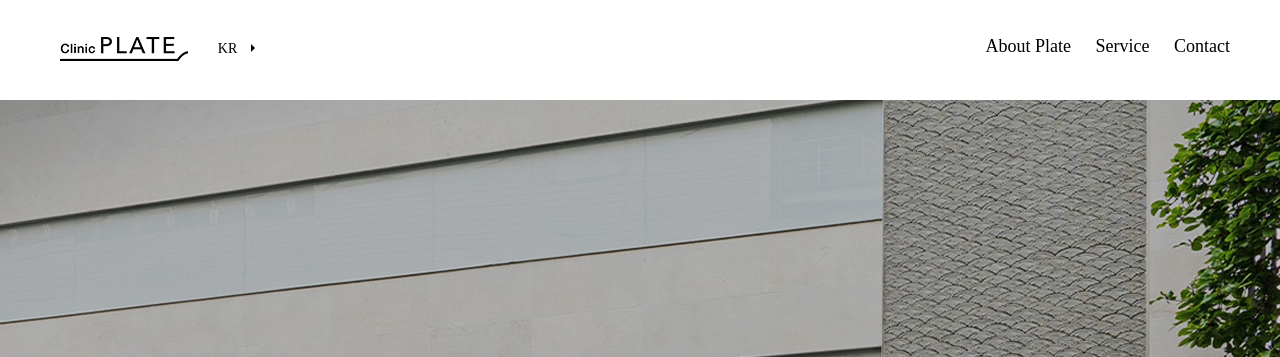
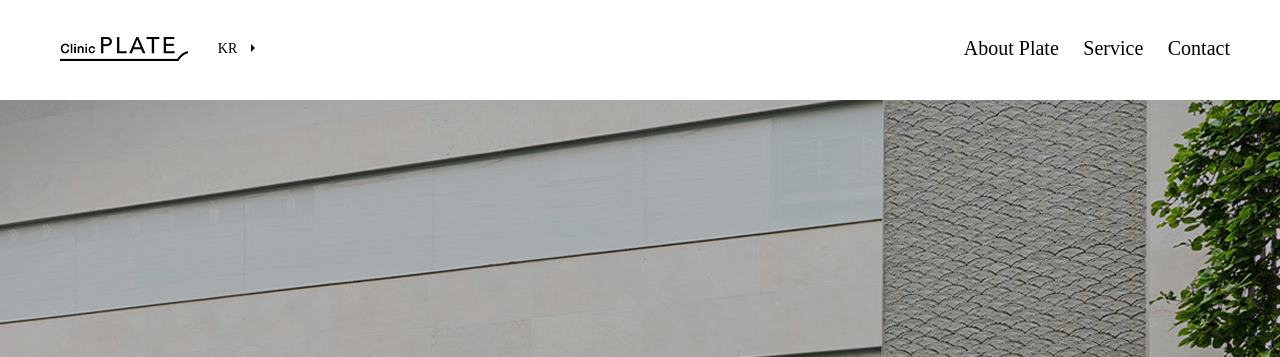
Before and after one commit to medifoodplatform/clinicplate-homepage, a plain HTML site: page index.html in a window 1280 px wide. Shown: the top 357 px of the page. Drawn offline with Linux system fonts and the light colour scheme; no server answers; a web font is replaced by a local one.

Commit message:
네비게이션 메뉴 세로 정렬 수정 - margin-top 제거로 중앙 정렬 개선

```diff
--- a/static/home/css/ko/pc/common_josunhotel.css
+++ b/static/home/css/ko/pc/common_josunhotel.css
@@ -130,7 +130,7 @@
 .gnbUtil > ul {
   display: inline-block;
   vertical-align: middle;
-  margin-top: -6px;
+  margin-top: 0;
 }
 .gnbUtil > ul > li {
   display: inline-block;
@@ -142,7 +142,7 @@
 }
 .gnbUtil > ul > li > a {
   color: #000;
-  font: 400 18px notokrL;
+  font: 400 20px notokrL;
 }
 
 .gnbUtil > .resvBtn {
```
